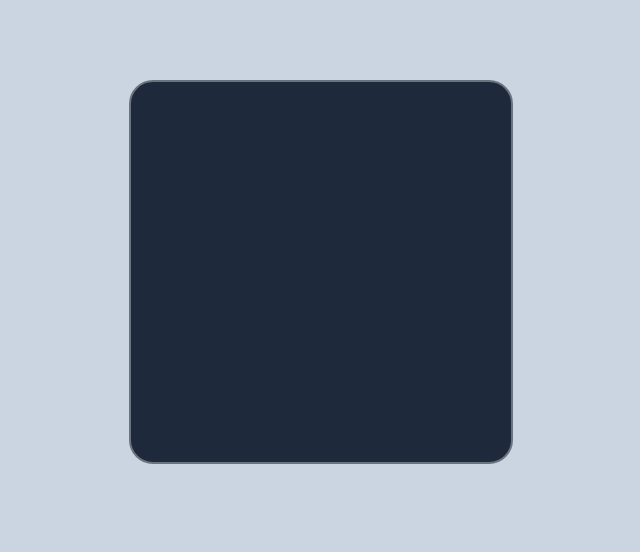
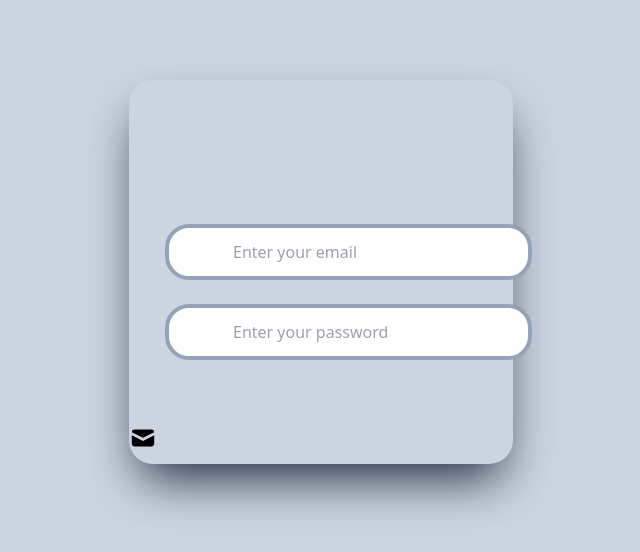
Before and after one commit to Jyoti-Saklani/Page, a website: page main.html in a window 1280 px wide. Shown: the whole page, without its empty margins (319-959 px from the left). Drawn offline with nearby package versions, Linux system fonts and the light colour scheme.

Commit message:
mail icon added

```diff
--- a/main.html
+++ b/main.html
@@ -11,8 +11,17 @@
 
 <body>
     <div class="conatiner bg-slate-300 h-screen flex justify-center py-20">
-        <div class="h-96 w-96 bg-slate-800 rounded-3xl border-gray-500 border-x-2 border-y-2 flex">
-            <img src="">
+        <div class="h-96 w-96 bg-slate-300 rounded-3xl shadow-2xl shadow-slate-800">
+            <div class="h-1/6">
+                <input type="email" placeholder="Enter your email" class="border-4 border-slate-400 mx-9 my-36 px-16 py-3 rounded-3xl hover:shadow-2xl shadow-slate-900 hover:scale-105">
+                <svg xmlns="http://www.w3.org/2000/svg" class="h-7 w-7" viewBox="0 0 20 20" fill="currentColor">
+                    <path d="M2.003 5.884L10 9.882l7.997-3.998A2 2 0 0016 4H4a2 2 0 00-1.997 1.884z" />
+                    <path d="M18 8.118l-8 4-8-4V14a2 2 0 002 2h12a2 2 0 002-2V8.118z" />
+                  </svg>
+            </div>
+            <div class="h-1/6">
+                <input type="password" placeholder="Enter your password" class="border-4 border-slate-400 mx-9 my-40 px-16 py-3 rounded-3xl hover:shadow-2xl shadow-slate-900 hover:scale-105">
+            </div>
         </div>
     </div>
 </body>
```
Also changed, not shown: pageimg.png (added).
